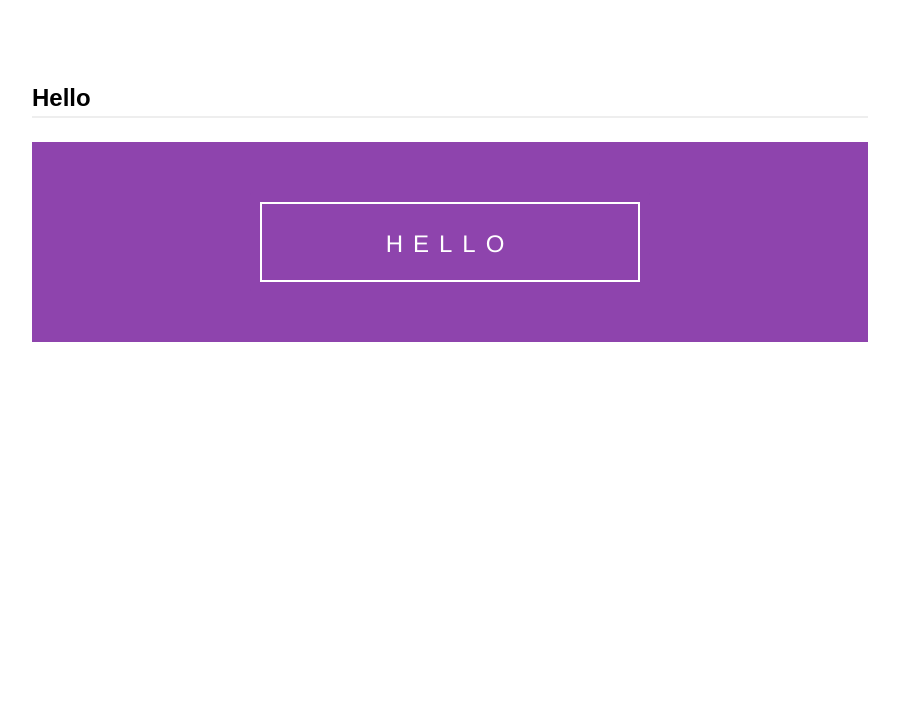
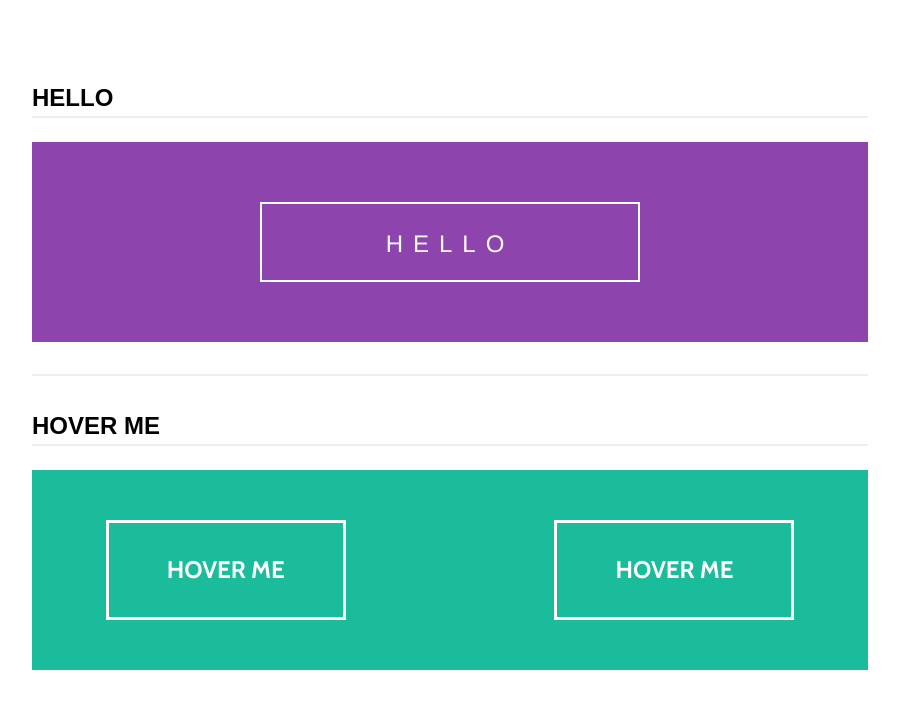
Before and after one commit to aikin/ui-patterns-train, a website: page ui-patterns/ghost-button/simple/index.html in a window 1280 px wide. Shown: the whole page, without its empty margins (190-1089 px from the left). Drawn offline with nearby package versions, Linux system fonts and the light colour scheme.

Commit message:
aikin: add hover ghost button

```diff
--- /dev/null
+++ b/ui-patterns/ghost-button/iuvo/css/main.css
@@ -0,0 +1,76 @@
+
+html, body {
+    font-family: sans-serif;
+    margin: 0;
+    padding: 0;
+    width: 100%;
+    height: 100%;
+}
+
+
+
+.button {
+    display: block;
+    width: 180px;
+    position: relative;
+    height: 50px;
+    line-height: 50px;
+    text-decoration: none;
+    color: #2DCB70;
+    font-family: Arial;
+    font-weight: bold;
+    border: 2px solid rgba(255,255,255,0.8);
+    padding-left: 20px;
+    margin: 0 auto;
+    background:url(../images/allow.png) no-repeat 130px center;
+}
+
+.button .line{
+    display: block;
+    position: absolute;
+    background: none;
+    -moz-transition:ease 0.4s;
+    -o-transition:ease 0.4s;
+    -webkit-transition:ease 0.4s;
+    transition:ease 0.4s;
+}
+.button:hover .line{
+    background: #fff;
+}
+.button .lineTop{
+    height: 2px;
+    width: 0px;
+    left: -100%;
+    top: -2px;
+}
+.button:hover .lineTop{
+    width: 100%;
+    left:-2px;
+}
+
+
+.tip span{
+    /*设置三角形 边框的正确形状*/
+    display: block;
+    width: 0px;
+    height: 0px;
+    overflow: hidden;
+    border:7px solid transparent;
+    border-top-color: #2DCB70;
+    position: absolute;
+    top:35px;
+    left:50%;
+    margin-left: -4px;
+}
+
+span{display: block;
+    width: 5px;
+    height: 5px;
+    overflow: hidden;
+    border:10px solid transparent;
+    border-top-color: #2DCB70;
+    border-bottom-color: #f00;
+    border-right-color: #2D0070;
+    border-left-color: #00CB70;
+    position: absolute;
+}
--- a/ui-patterns/ghost-button/simple/css/main.css
+++ b/ui-patterns/ghost-button/simple/css/main.css
@@ -1,3 +1,5 @@
+@import url(http://fonts.googleapis.com/css?family=Cabin:700);
+
 *, *:before, *:after {
 	margin: 0;
 	padding: 0;
@@ -24,6 +26,16 @@ h2 {
 	margin-bottom: 1em;
 	border-bottom: 2px solid #eee;
 	line-height: 1.5;
+	text-transform: uppercase;
+}
+
+hr {
+	display: block;
+	margin: 2em 0;
+	padding: 0;
+	height: 1px;
+	border: 0;
+	border-top: 2px solid #eee;
 }
 
 .ghost-btn-hello-container {
@@ -35,7 +47,7 @@ h2 {
 	position: relative;
 }
 
-.ghost-btn-hello {
+.ghost-btn-hello-container .ghost-btn-hello {
 	position: absolute;
 	top: 0;
 	left: 0;
@@ -56,7 +68,7 @@ h2 {
 	letter-spacing: 10px;
 }
 
-.ghost-btn-hello:before {
+.ghost-btn-hello-container .ghost-btn-hello:before {
 	content: "";
 	display: block;
 	position: absolute;
@@ -67,6 +79,154 @@ h2 {
 	left: 8px;
 }
 
-.ghost-btn-hello:hover {
+.ghost-btn-hello-container .ghost-btn-hello:hover {
 	border: 2px solid white;
 }
+
+
+
+.ghost-btn-hover-container {
+	background-color: #1abc9c;
+	font-family: 'Cabin', sans-serif;
+	position: relative;
+	height: 200px;
+}
+
+.ghost-btn-hover-container .ghost-btn-hover-simple,
+.ghost-btn-hover-container .ghost-btn-hover-3d {
+	position: absolute;
+	top: 0;
+	bottom: 0;
+	margin: auto;
+	width: 220px;
+	height: 80px;
+	text-align: center;
+	color: #ffffff;
+	text-decoration: none;
+	line-height: 80px;
+	text-transform: uppercase;
+	font-weight: bold;
+	font-size: 24px;
+}
+
+
+.ghost-btn-hover-container .ghost-btn-hover-simple {
+	left: 10%;
+	right: auto;
+}
+
+.ghost-btn-hover-container .ghost-btn-hover-simple:before,
+.ghost-btn-hover-container .ghost-btn-hover-simple:after,
+.ghost-btn-hover-container .ghost-btn-hover-3d:before {
+	content: "";
+	position: absolute;
+}
+
+.ghost-btn-hover-container .ghost-btn-hover-simple:before,
+.ghost-btn-hover-container .ghost-btn-hover-3d:before {
+	top: -10px;
+	left: -10px;
+	right: -10px;
+	bottom: -10px;
+	border: 3px solid #fff;
+}
+
+.ghost-btn-hover-container .ghost-btn-hover-simple:hover {
+	background-color: #fff;
+	color: #1abc9c;
+}
+
+.ghost-btn-hover-container .ghost-btn-hover-simple:after {
+	background-color: #fff;
+	top: 50%;
+	left: 50%;
+	width: 0;
+	height: 0;
+	-webkit-transform: translate(-50%, -50%);
+	-moz-transform: translate(-50%, -50%);
+	-ms-transform: translate(-50%, -50%);
+	-o-transform: translate(-50%, -50%);
+	transform: translate(-50%, -50%);
+	-webkit-transition: all 0.3s ease;
+	-moz-transition: all 0.3s ease;
+	-o-transition: all 0.3s ease;
+	transition: all 0.3s ease;
+	opacity: 1;
+}
+
+.ghost-btn-hover-container .ghost-btn-hover-simple:hover:after {
+	width: 220px;
+	height: 80px;
+	opacity: 0;
+}
+
+.ghost-btn-hover-container .ghost-btn-hover-3d {
+	right: 10%;
+	left: auto;
+	-webkit-transition: all 0.3s ease;
+	-moz-transition: all 0.3s ease;
+	-o-transition: all 0.3s ease;
+	transition: all 0.3s ease;
+	perspective: 1000;
+	-webkit-perspective: 1000; /*目前浏览器都不支持 perspective 属性。 Chrome 和 Safari 支持替代的 -webkit-perspective 属性。*/
+	transform-style: preserve-3d; /**/
+	-webkit-transform-style: preserve-3d;
+}
+
+.ghost-btn-hover-container .ghost-btn-hover-3d:before {
+	-webkit-transition: all 0.3s ease;
+	-moz-transition: all 0.3s ease;
+	-o-transition: all 0.3s ease;
+	transition: all 0.3s ease;
+	transform-style: preserve-3d;  /*transform-style 属性规定如何在 3D 空间中呈现被嵌套的元素。Firefox 支持 transform-style 属性。 Chrome、Safari 和 Opera 支持替代的 -webkit-transform-style 属性。*/
+	-webkit-transform-style: preserve-3d;
+}
+
+.ghost-btn-hover-container .ghost-btn-hover-3d .front,
+.ghost-btn-hover-container .ghost-btn-hover-3d .back {
+	position: absolute;
+	color: white;
+	width: 220px;
+	height: 80px;
+	line-height: 80px;
+	font-size: 24px;
+	text-align: center;
+	text-transform: uppercase;
+	text-decoration: none;
+	font-weight: bold;
+	-webkit-transition: all 0.3s ease;
+	-moz-transition: all 0.3s ease;
+	-o-transition: all 0.3s ease;
+	transition: all 0.3s ease;
+	backface-visibility: hidden; /*backface-visibility 属性定义当元素不面向屏幕时是否可见。*/
+	-webkit-backface-visibility: hidden;
+	-moz-backface-visibility: hidden;
+	-ms-backface-visibility: hidden;
+}
+
+.ghost-btn-hover-container .ghost-btn-hover-3d .front {
+	z-index: 2;
+}
+.ghost-btn-hover-container .ghost-btn-hover-3d .back {
+	background-color: white;
+	color: #1abc9c;
+	transform: rotate3d(45, 45, 0, 180deg);
+	-webkit-transform: rotate3d(45, 45, 0, 180deg);
+	-moz-transform: rotate3d(45, 45, 0, 180deg);
+	-ms-transform: rotate3d(45, 45, 0, 180deg);
+	-o-transform: rotate3d(45, 45, 0, 180deg);
+}
+.ghost-btn-hover-container .ghost-btn-hover-3d:hover {
+	transform: rotate3d(45, 45, 0, 180deg);
+	-webkit-transform: rotate3d(45, 45, 0, 180deg);
+	-moz-transform: rotate3d(45, 45, 0, 180deg);
+	-ms-transform: rotate3d(45, 45, 0, 180deg);
+	-o-transform: rotate3d(45, 45, 0, 180deg);
+}
+.ghost-btn-hover-container .ghost-btn-hover-3d:hover:before {
+	transform: rotate3d(45, -45, 0, 180deg);
+	-webkit-transform: rotate3d(45, -45, 0, 180deg);
+	-moz-transform: rotate3d(45, -45, 0, 180deg);
+	-ms-transform: rotate3d(45, -45, 0, 180deg);
+	-o-transform: rotate3d(45, -45, 0, 180deg);
+}
--- a/ui-patterns/ghost-button/simple/index.html
+++ b/ui-patterns/ghost-button/simple/index.html
@@ -7,9 +7,21 @@
 </head>
 <body>
 <div class="container">
-	<h2>Hello</h2>
+	<h2>hello</h2>
 	<div class="ghost-btn-hello-container">
-		<a href="#" class="ghost-btn-hello">hello</a>
+		<a class="ghost-btn-hello" href="#" >hello</a>
+	</div>
+
+	<hr>
+
+	<h2>Hover me</h2>
+
+	<div class="ghost-btn-hover-container">
+		<a class="ghost-btn-hover-simple" href="#">hover me</a>
+		<a class="ghost-btn-hover-3d" href="#">
+			<div class="front">Hover Me</div>
+			<div class="back">Thanks!</div>
+		</a>
 	</div>
 </div>
 </body>
```
Also changed, not shown: ui-patterns/ghost-button/iuvo/index.html (added, +10 -0 lines), ui-patterns/ghost-button/iuvo/README.md (added), ui-patterns/ghost-button/iuvo/images/allow.png (added), ui-patterns/ghost-button/iuvo/images/mission.png (added), ui-patterns/ghost-button/iuvo/images/play.png (added), ui-patterns/ghost-button/iuvo/images/touch.png (added).
